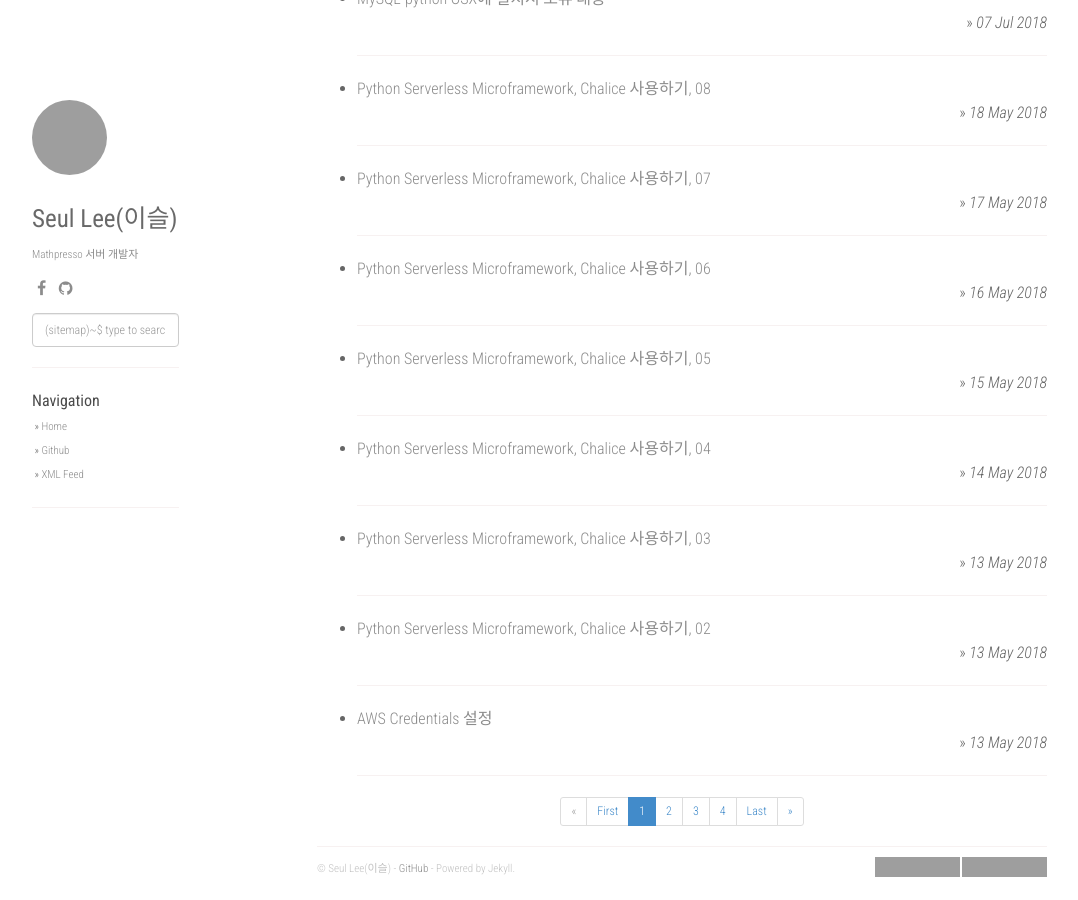
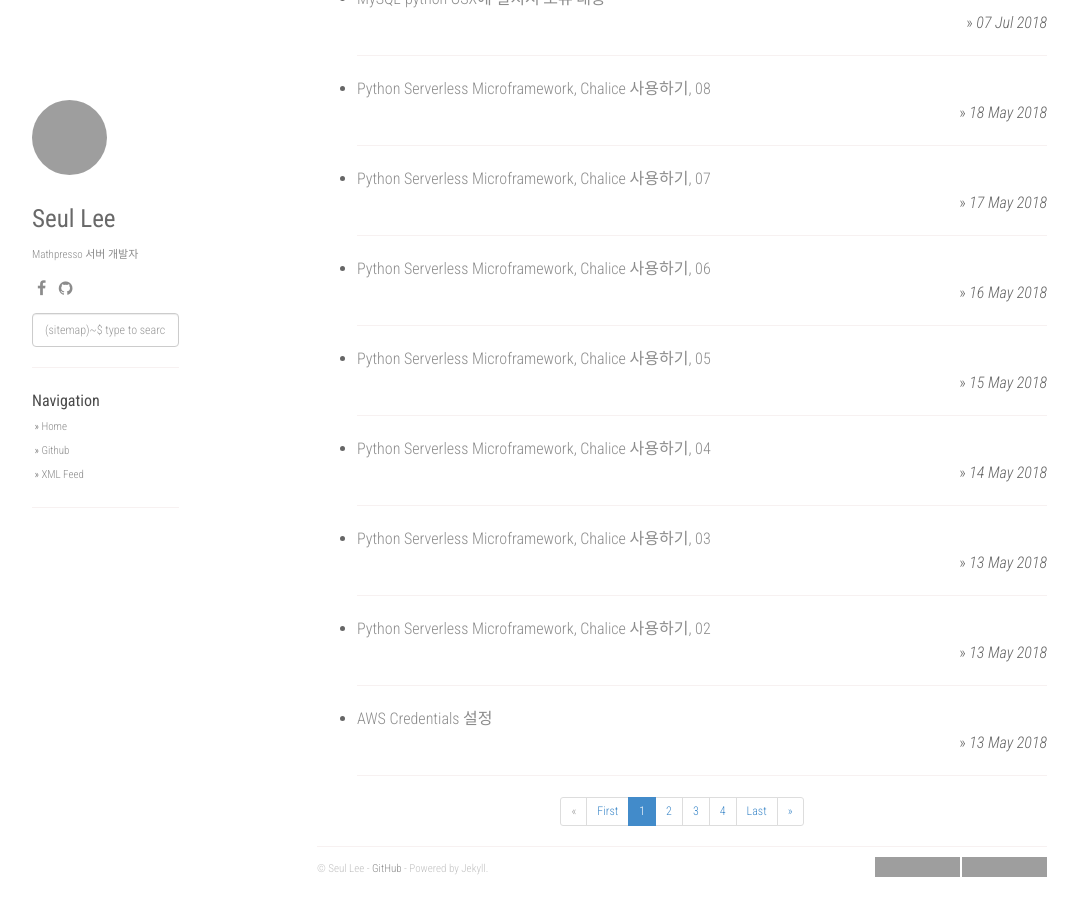
Before and after one commit to lee-seul/lee-seul.github.com, a Jekyll site: the page built from index.html, in a window 1280 px wide and 900 px high, scrolled down 1093 px, cut to the strip 0-900 px from the top of the window. Shown: the whole strip, without its empty margins (53-1131 px from the left). Built offline with Jekyll 4.4.1, drawn with Linux system fonts in a browser that asks for light colours; nearby versions of some CDN libraries; the list of posts is cut into pages by our own code; grey boxes are pictures that could not be loaded.

Commit message:
이름 수정

```diff
--- a/_config.yml
+++ b/_config.yml
@@ -1,6 +1,6 @@
 title: Hello Python
-description: 시간날 때 마다 정리
-author: Seul Lee(이슬)
+description: ...
+author: Seul Lee
 github: https://github.com/lee-seul
 about: Mathpresso 서버 개발자
 disqus_shortname: developer-seul
```
